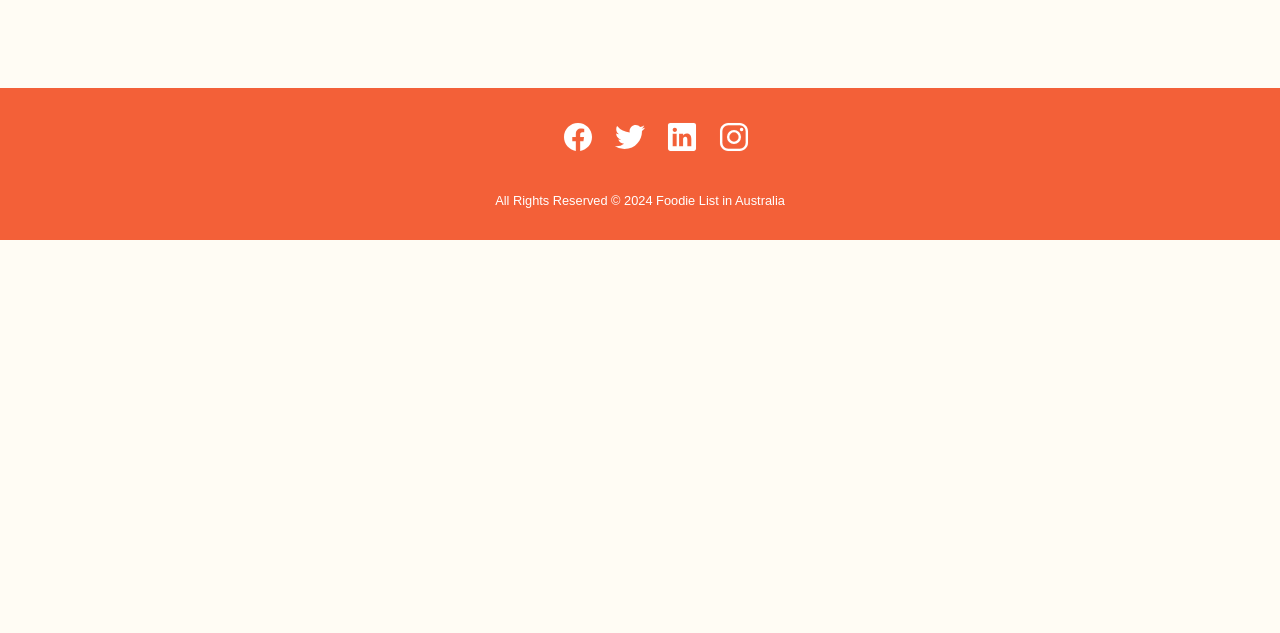
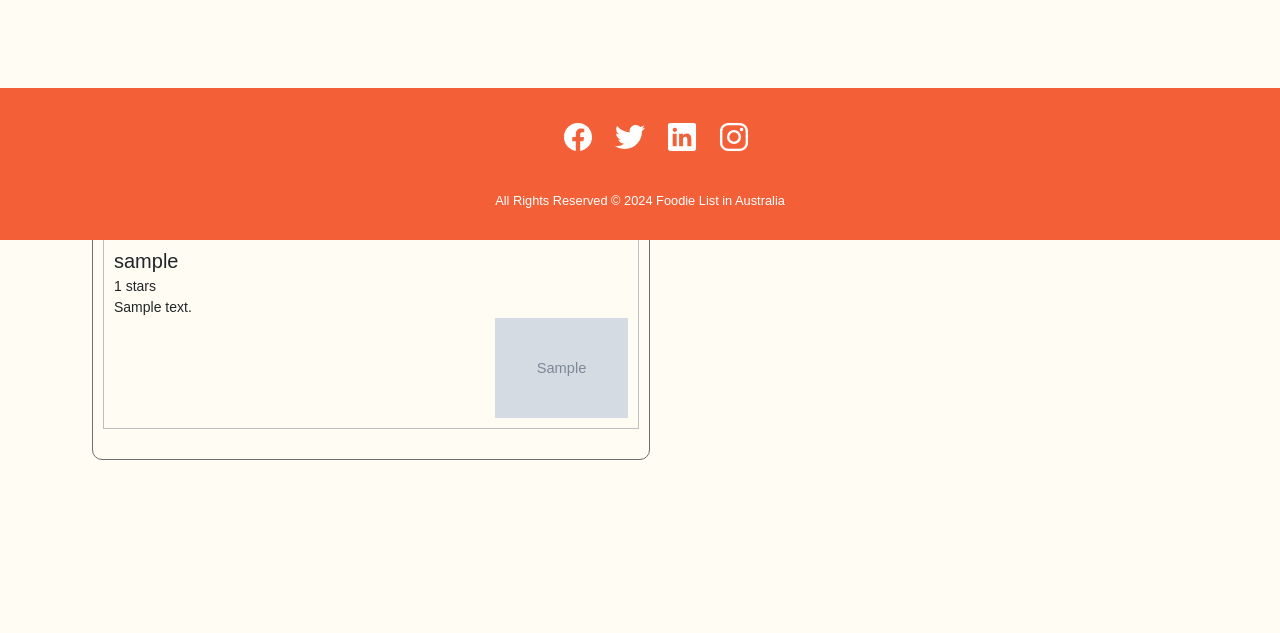
Before and after one commit to normalspoon/foodie_list, a Django app: page /details/1/ in a window 1280 px wide. Shown: the part 560-1193 px from the top of the page. Before the commit the page ends 800 px from the top, so only its background shows below. Run offline with Django 5.2, Linux system fonts and the light colour scheme; tables that the repository leaves empty hold one stand-in row (values such as "Sample post"); grey boxes marked "Sample" are stand-in pictures; a database or web service that is not in the repository returns one stand-in record (values such as "Sample title"); data that the repository does not hold is empty; some libraries are stand-ins or nearby versions.

Commit message:
reviews can display

```diff
--- a/main_app/models.py
+++ b/main_app/models.py
@@ -30,3 +30,4 @@ class Review(models.Model):
 
   def __str__(self):
     return f"Review by {self.user.username} for {self.restaurant.name}"
+    return f"{self.stars} stars and comments {self.comments}"
--- a/main_app/static/css/style.css
+++ b/main_app/static/css/style.css
@@ -171,6 +171,45 @@
     --bs-btn-active-border-color: #c75030;
 }
 
+.review{
+  border: 1px solid #6e6e6e;
+  display: grid;
+  grid-template-columns: 1fr auto;
+  grid-template-rows: auto auto auto auto;
+  justify-content: space-around;
+  padding: 10px;
+  margin: 10px;
+  border-radius: 10px;
+  font-size: 14px;
+  margin-bottom: 20px;
+}
+
+.review-container{
+  margin-bottom: 20px;
+}
+
+.review-user {
+  justify-self: start;
+  grid-column: 1 / 2;
+  grid-row: 1 / 2;
+	font-size: 20px;
+}
+
+.review-rating {
+  grid-template-columns: 1 / 2;
+  grid-row: 2 / 3;
+  font-size: 14px;
+}
+.review-comment {
+  font-size: 14px;
+  grid-column:  1 / 2;
+  grid-row: 3 / 4;
+}
+.review-img{
+  justify-self: end;
+  grid-column: 2 / 3;
+  grid-row: 1 / 5;
+}
 .btn-secondary{
   background-color: #FECC4E;
   border-color:#FECC4E;
--- a/main_app/templates/restaurants/detail.html
+++ b/main_app/templates/restaurants/detail.html
@@ -46,8 +46,20 @@
   <br />
   <hr />
   <div class="row">
-    <div class="col-sm-5 col-md-6">
-      <p>placeholder for all reviews</p>
+    <div class="col-sm-5 col-md-6 review">
+      {% if restaurant.review_set.all %}
+        {% for review in restaurant.review_set.all %}
+        <div class="review-container" style="border: 1px solid #bebebe; padding: 10px;">
+          <div class="review-user"> {{review.user.username}}</div>
+          <div class="review-rating"> {{review.stars}} stars</div>
+          <div class="review-comment"> {{review.comments}}</div>
+          <div class="review-img"> <img src="{{ review.img_url }}" style="max-width: 200px; height: 100px;"></div>
+        </div>
+        <br />
+        {% endfor %}
+      {% else %}
+        <div>No reviews available.</div>
+      {% endif %}
     </div>
   </div>
 </div>
@@ -87,9 +99,7 @@ async function initMap() {
   const marker = new AdvancedMarkerElement({
     map: map,
     position: position,
-
     title: "restaurant",
-
   });
 }
 
--- a/main_app/views.py
+++ b/main_app/views.py
@@ -74,25 +74,12 @@ def places_details(request, place_id):
       # 'rating': rating
     }
   )
-
-    # add review form
+  # add review form
   review_form = ReviewForm()
 
-  context = {
-    'place_details': place_details,
-    'api_key': api_key,
-    'restaurant': restaurant,
-    'review_form': review_form
-  }
-
-
-
-
-
-
-  return render(request, 'restaurants/detail.html', context)
-
-
+  return render(request, 'restaurants/detail.html', {
+    'place_details': place_details, 'review_form': review_form, 'api_key': api_key, 'restaurant': restaurant
+    })
 
 @login_required
 def myLists(request):
```
Also changed, not shown: main_app/migrations/0001_initial.py.
